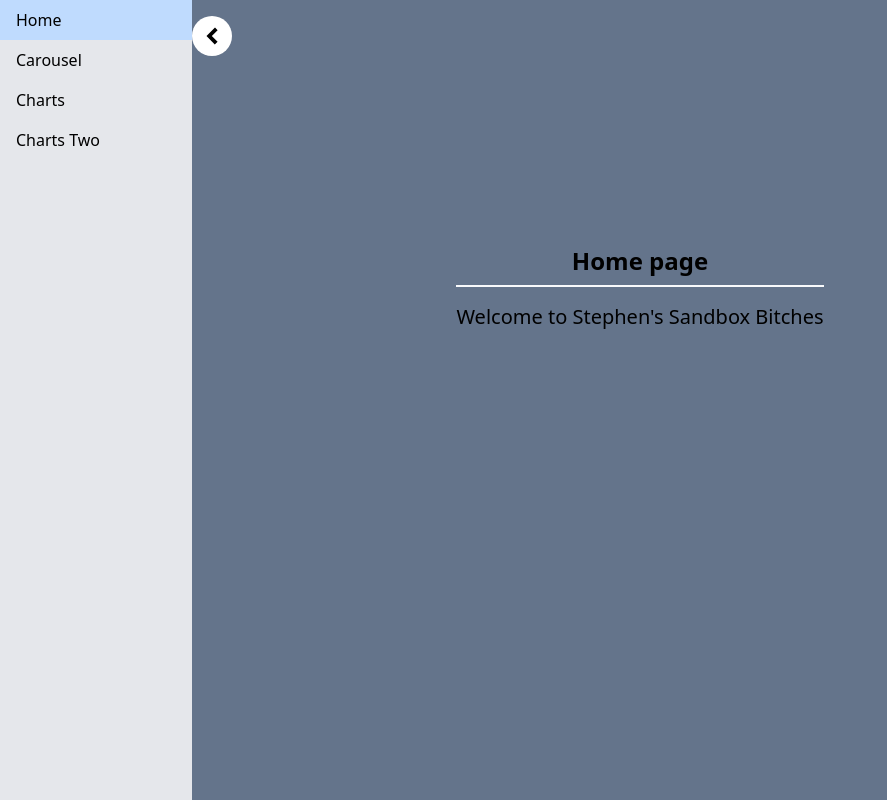
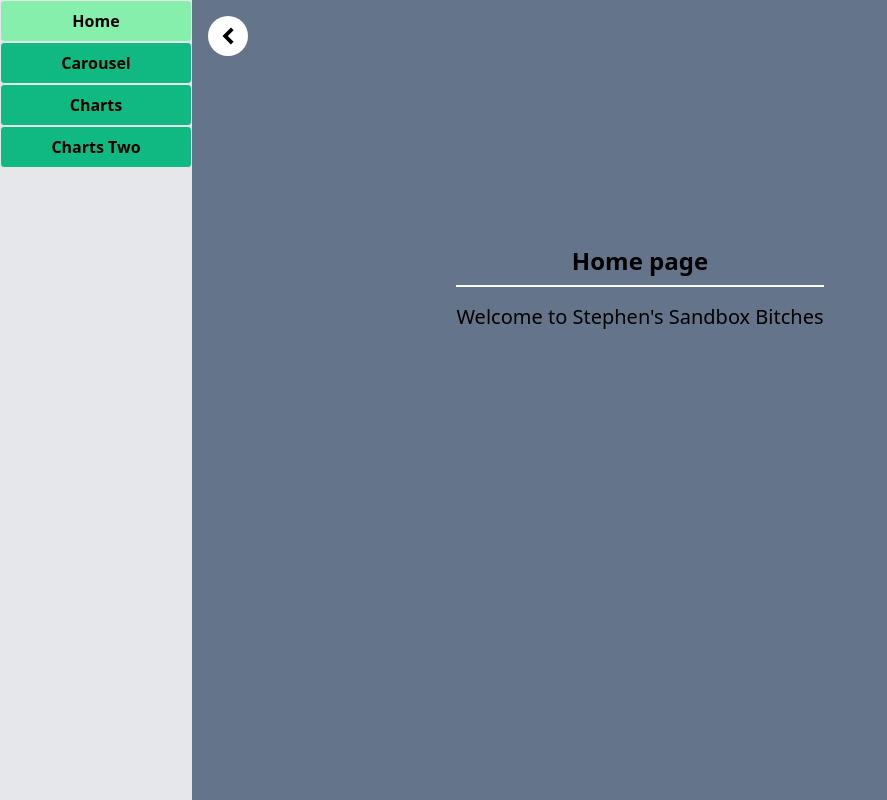
Before and after one commit to SNelson723/dcr_sandbox, a React (Vite) app: page / in a window 1280 px wide. Shown: the whole page, without its empty margins (0-887 px from the left). Built offline with nearby package versions, Linux system fonts and the light colour scheme; no server answers.

Commit message:
Adds the base styling to the nav menu and has all the items in column format

```diff
--- a/src/data/navMenuData.ts
+++ b/src/data/navMenuData.ts
@@ -4,7 +4,7 @@ export type NavMenuItem = {
 };
 
 export const baseClass =
-  "border text-center py-2 mx-4 md:mx-5 px-6 md:px-10 rounded animate-all duration-500 bg-emerald-500 hover:bg-green-300 hover:text-black font-semibold";
+  "border text-center py-2 px-6 md:px-10 rounded animate-all duration-500 bg-emerald-500 hover:bg-green-300 hover:text-black font-semibold";
 export const activeClass = "bg-green-300 text-black";
 
 export interface NavLinkProps {
--- a/src/pages/Dashboard.tsx
+++ b/src/pages/Dashboard.tsx
@@ -1,18 +1,18 @@
-import { useAppSelector } from "../hooks";
+// import { useAppSelector } from "../hooks";
 
-const Dashboard = () => {
-  const { embedUrl } = useAppSelector((state) => state.app);
+// const Dashboard = () => {
+//   const { embedUrl } = useAppSelector((state) => state.app);
 
-  return (
-    <div id="quicksight" className="w-screen px-4 mt-10">
-      <iframe
-        className="w-full h-[80vh]"
-        title="QuickSight Dashboard"
-        src={embedUrl}
-        allowFullScreen
-      />
-    </div>
-  );
-};
+//   return (
+//     <div id="quicksight" className="w-screen px-4 mt-10">
+//       <iframe
+//         className="w-full h-[80vh]"
+//         title="QuickSight Dashboard"
+//         src={embedUrl}
+//         allowFullScreen
+//       />
+//     </div>
+//   );
+// };
 
-export default Dashboard;
+// export default Dashboard;
--- a/src/pages/NavMenu.tsx
+++ b/src/pages/NavMenu.tsx
@@ -45,6 +45,7 @@ const NavMenu = () => {
               `
               transition-all duration-300 text-nowrap
               py-2 px-4 cursor-pointer hover:bg-blue-200
+              ${baseClass}
               ${isOpen ? "w-full opacity-100" : "w-0 opacity-0"} ${
                 isActive ? activeClass : ""
               }`
@@ -57,7 +58,7 @@ const NavMenu = () => {
       <div
         ref={iconRef}
         data-open="true"
-        className="z-50 absolute data-[open=true]:left-48 data-[open=false]:left-4 top-4 rounded-full p-2 bg-white cursor-pointer transition-all duration-300"
+        className="z-50 absolute data-[open=true]:left-52 data-[open=false]:left-4 top-4 rounded-full p-2 bg-white cursor-pointer transition-all duration-300"
         onClick={handleRef}
       >
         <ChevronRight
```
